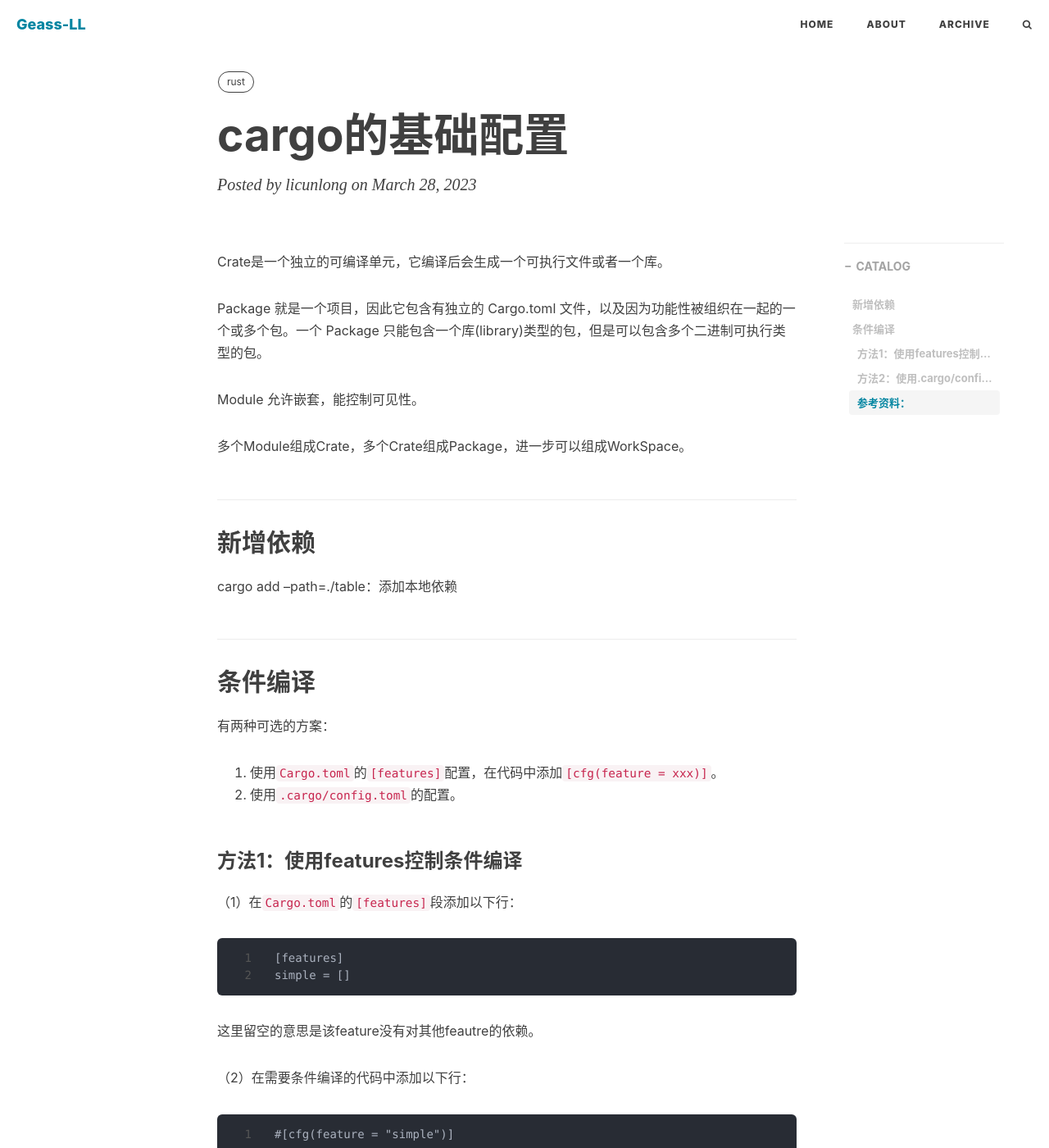
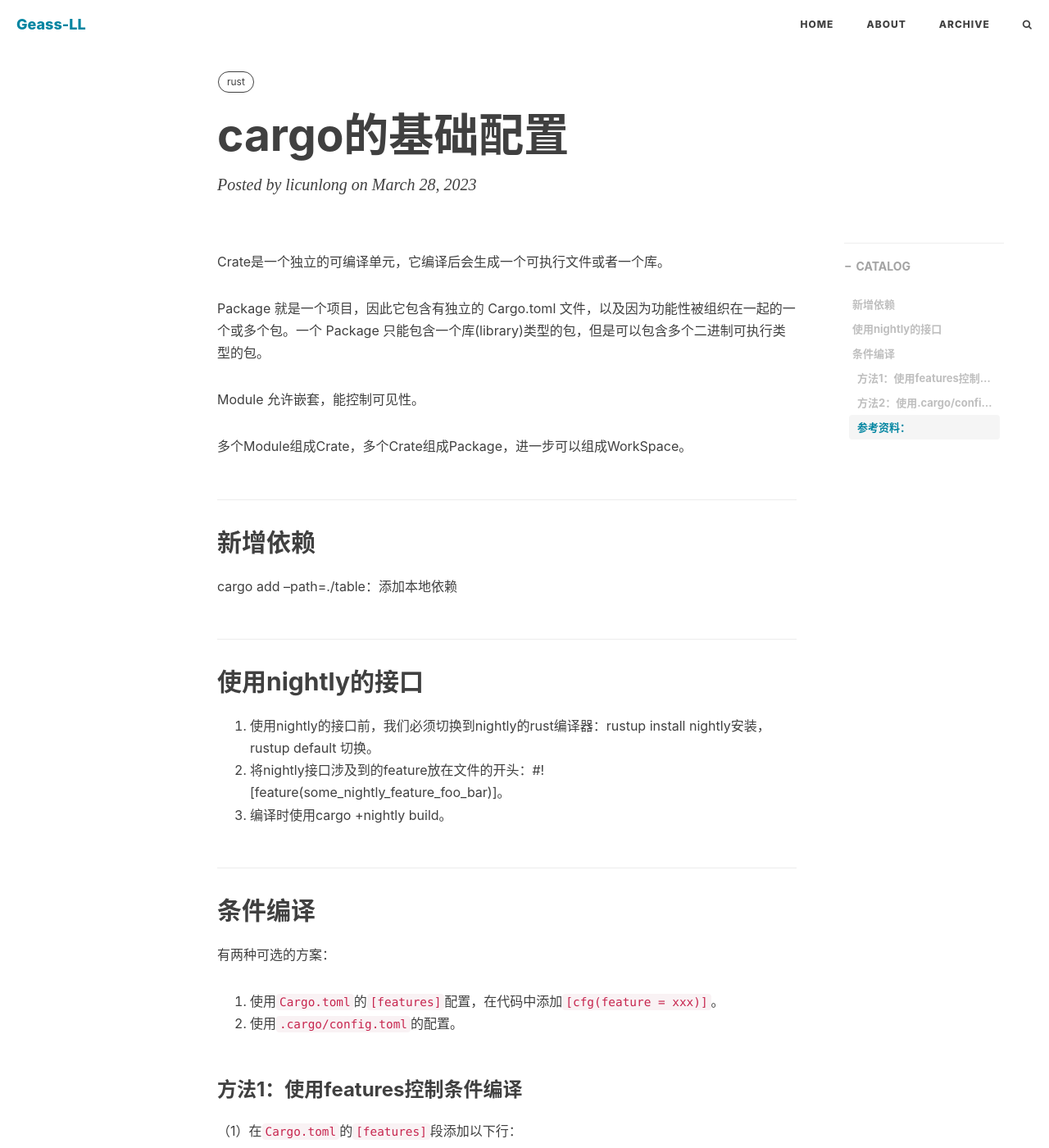
Before and after one commit to lclgo/lclgo.github.io, a Jekyll site: the page built from _posts/rust/2023-03-28-cargo.md, in a window 1280 px wide and 1400 px high. Shown: the whole window at 82% size. Built offline with Jekyll 4.4.1, drawn with Linux system fonts in a browser that asks for light colours; nearby versions of some CDN libraries; comment, search, counter and statistics services are not loaded.

Commit message:
how to build nightly rust crate

```diff
--- a/_posts/rust/2023-03-28-cargo.md
+++ b/_posts/rust/2023-03-28-cargo.md
@@ -19,6 +19,12 @@ Module 允许嵌套，能控制可见性。
 ## 新增依赖
 
 cargo add --path=./table：添加本地依赖
+
+## 使用nightly的接口
+
+1. 使用nightly的接口前，我们必须切换到nightly的rust编译器：rustup install nightly安装，rustup default 切换。
+2. 将nightly接口涉及到的feature放在文件的开头：#![feature(some_nightly_feature_foo_bar)]。
+3. 编译时使用cargo +nightly build。
 
 ## 条件编译
 
```
